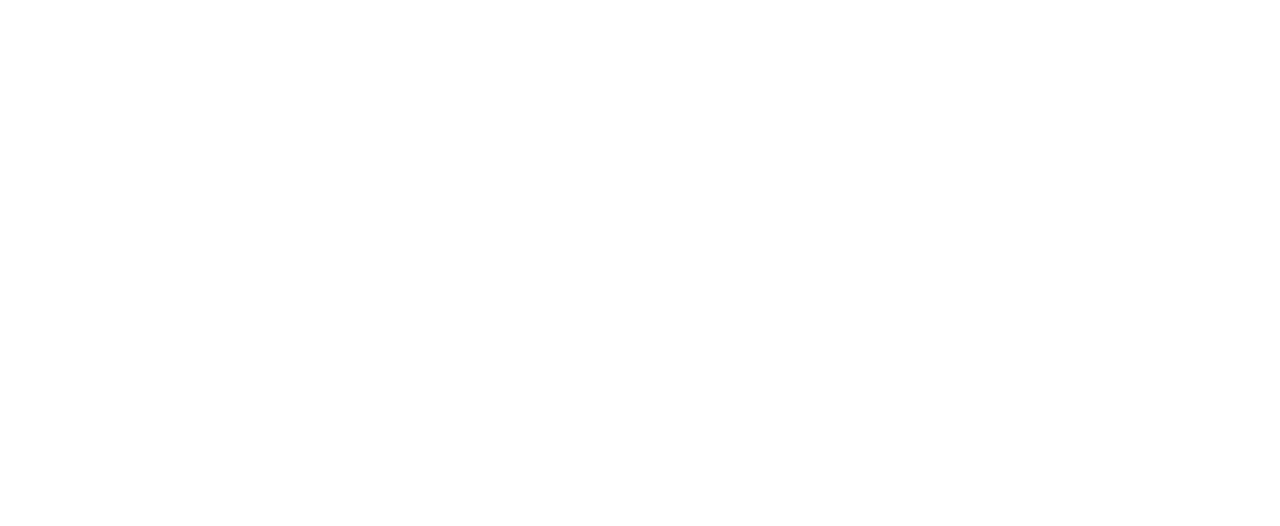
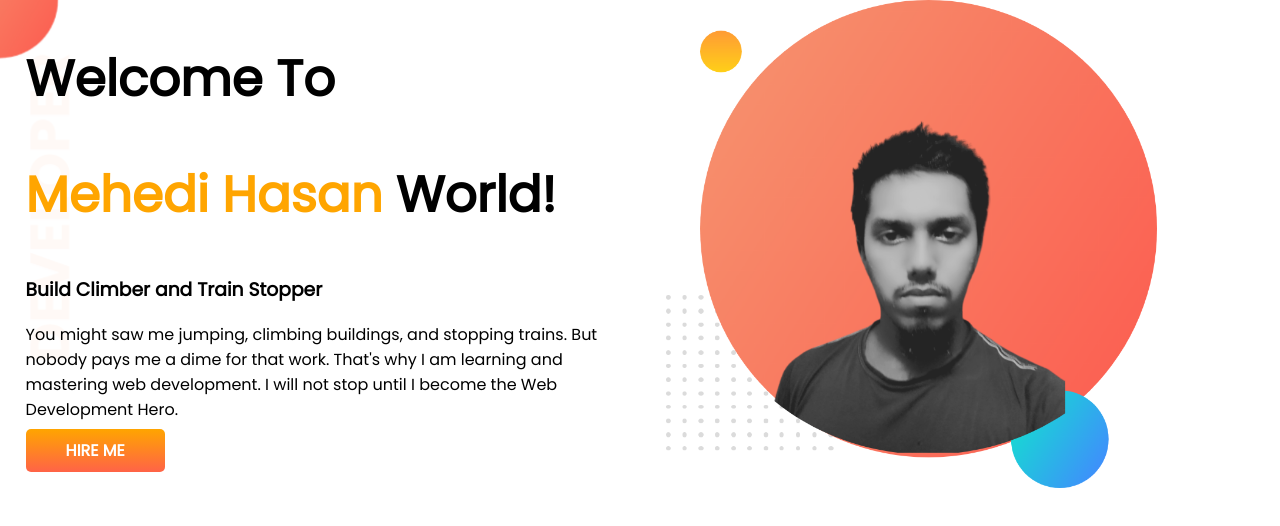
Before and after one commit to Mehedi556/Developer-portfolio, a plain HTML site: page index.html in a window 1280 px wide. Drawn offline with Linux system fonts and the light colour scheme.

Commit message:
section_part

```diff
--- a/index.html
+++ b/index.html
@@ -1,12 +1,37 @@
 <!DOCTYPE html>
 <html lang="en">
-<head>
-    <meta charset="UTF-8">
-    <meta http-equiv="X-UA-Compatible" content="IE=edge">
-    <meta name="viewport" content="width=device-width, initial-scale=1.0">
+  <head>
+    <meta charset="UTF-8" />
+    <meta http-equiv="X-UA-Compatible" content="IE=edge" />
+    <meta name="viewport" content="width=device-width, initial-scale=1.0" />
     <title>Mehedi's portfolio</title>
-</head>
-<body>
+    <link rel="preconnect" href="https://fonts.googleapis.com" />
+    <link rel="preconnect" href="https://fonts.gstatic.com" crossorigin />
+    <link
+      href="https://fonts.googleapis.com/css2?family=Poppins&family=Roboto+Mono:wght@200&display=swap"
+      rel="stylesheet"
+    />
+    <link rel="stylesheet" href="style.css" />
+  </head>
+  <body>
+    <section class="top_banner">
+      <div class="half_width">
+        <h1>Welcome To</h1>
+        <h1><span class="color_orange">Mehedi Hasan</span> World!</h1>
+        <h3>Build Climber and Train Stopper</h3>
 
-</body>
+        <p>
+          You might saw me jumping, climbing buildings, and stopping trains. But
+          nobody pays me a dime for that work. That's why I am learning and
+          mastering web development. I will not stop until I become the Web
+          Development Hero.
+        </p>
+        <a class="hire_me_class" href="#">HIRE ME</a>
+      </div>
+
+      <div class="half_width">
+        <img src="images/mehedi.png" alt="" />
+      </div>
+    </section>
+  </body>
 </html>
--- a/style.css
+++ b/style.css
@@ -0,0 +1,32 @@
+body {
+  font-family: 'Poppins', sans-serif;
+  margin: 0px;
+}
+h1 {
+  font-size: 50px;
+}
+.color_orange {
+  color: orange;
+}
+section {
+  display: flex;
+}
+.half_width {
+  width: 50%;
+  padding-left:2%;
+}
+.half_width img {
+  width: 80%;
+}
+.hire_me_class{
+    text-decoration: none;
+    background-image:linear-gradient(orange, tomato);
+    padding:10px 40px;
+    border-radius:5px;
+    color:white;
+    font-weight:700;
+}
+.top_banner{
+    background-image: url(images/top-banner.png);
+    background-repeat:no-repeat;
+}
```
Also changed, not shown: images/dream-bg.png (added), images/exp-bg.png (added), images/jhankar.png (added), images/jhankar2.png (added), images/mehedi.png (added), images/my-bg.png (added), images/my-bg2.png (added), images/top-banner.png (added), 7 other files.
